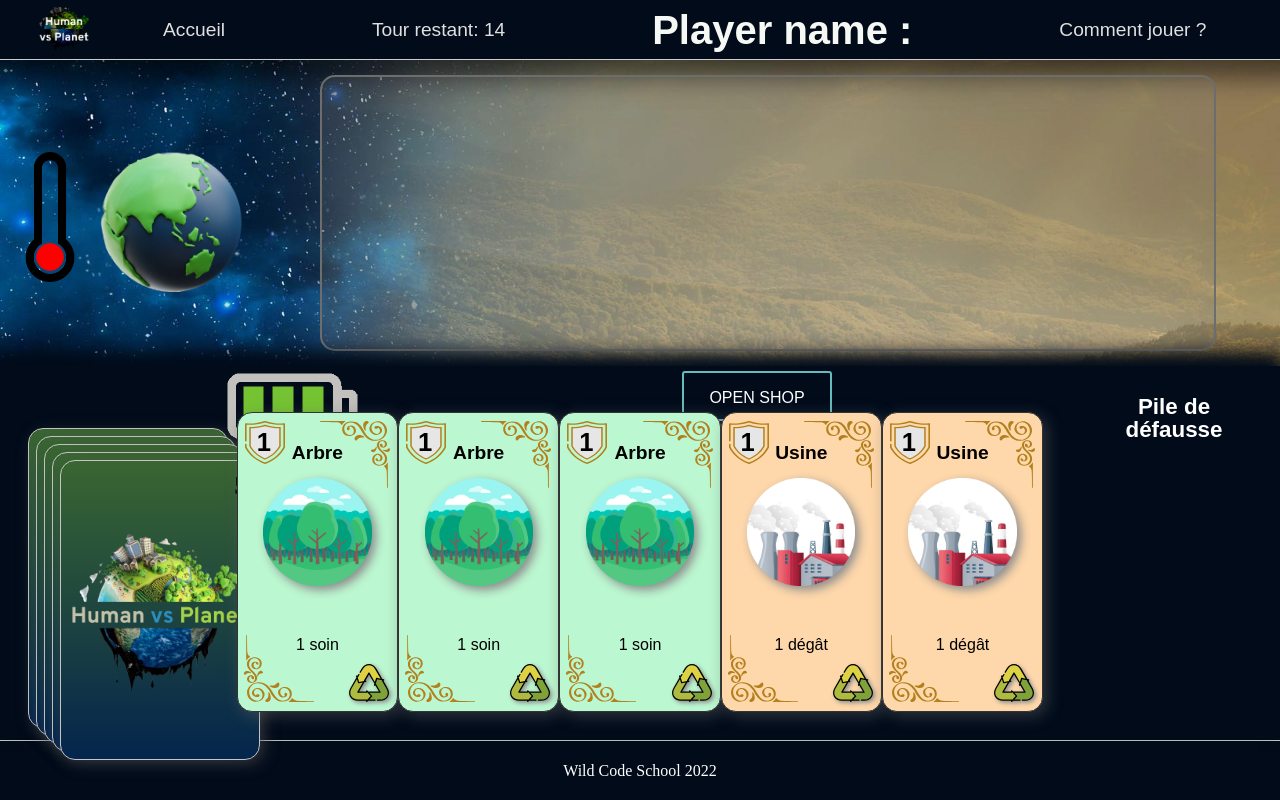
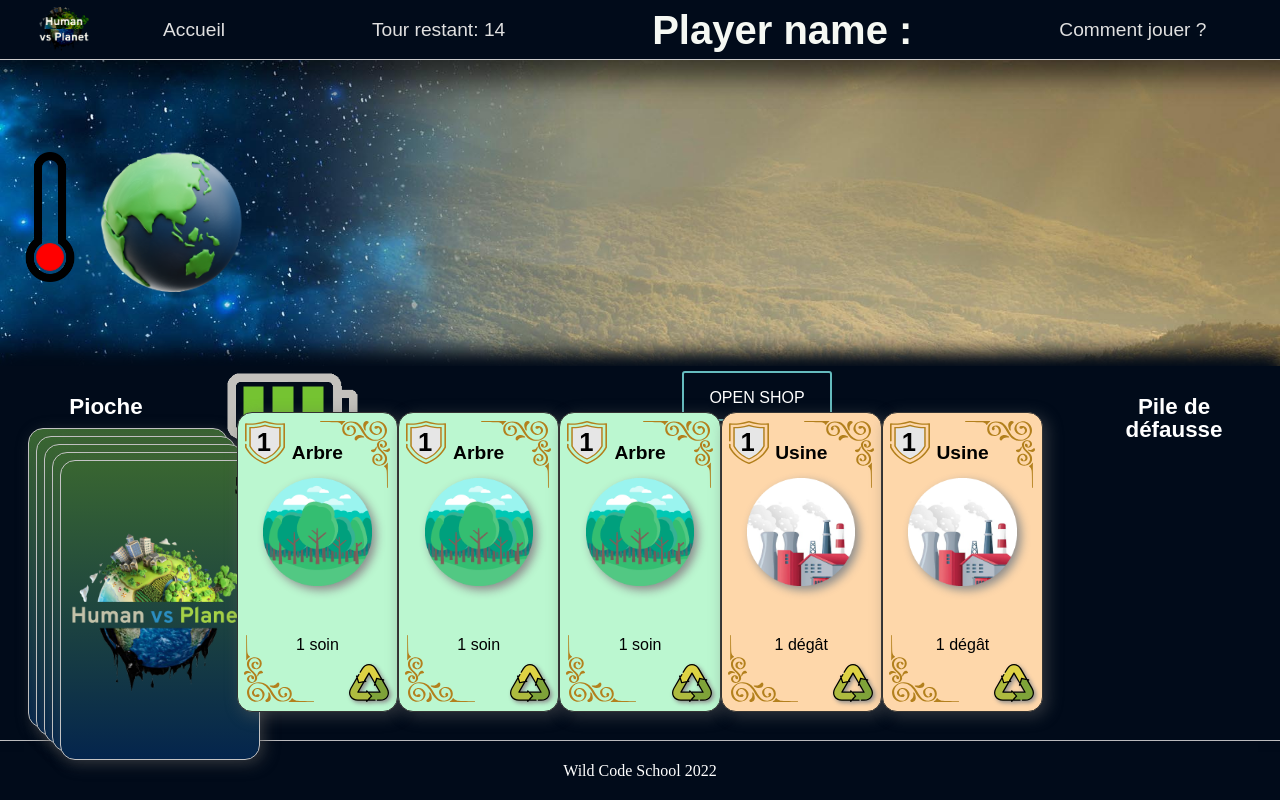
Before and after one commit to Zakari-B/WCS_First_Hackathon, a React (Create React App) app in the folder frontend/: page /Game in a window 1280 px wide. Built offline with nearby package versions, Linux system fonts and the light colour scheme.

Commit message:
stash pop

```diff
--- a/frontend/src/components/CardListModal.jsx
+++ b/frontend/src/components/CardListModal.jsx
@@ -4,12 +4,14 @@ import "../styles/Board.scss";
 import "../styles/Elements.scss";
 
 const CardListModal = ({ title, dataSet, openModal, setOpenModal }) => {
+  console.log("CardListModal", title);
+
   return (
     <>
+      <p className="pioche-txt">{title}</p>
       <div
-				className={`${openModal}
-				} w-screen h-screen absolute left-0 top-0 right-0 bottom-0 z-50 p-40 flex justify-center align-center cardListModal ${
-					title === "Pile de défausse" ? "translationLeft" : "translationUp"
+        className={`${openModal} w-screen h-screen absolute left-0 top-0 right-0 bottom-0 z-50 p-40 flex justify-center align-center cardListModal ${
+          title === "eifjezoi" ? "translationLeft" : "translationUp"
         }`}
       >
         <div
--- a/frontend/src/components/Shop.jsx
+++ b/frontend/src/components/Shop.jsx
@@ -41,7 +41,7 @@ const Shop = ({
   }, [cardsHand, cardsDiscard, cardsDrawPile]);
 
   return (
-    <div className="ShopDiv">
+    <div className={`ShopDiv ${shopOpen ? "ShopDiv-show" : ""}`}>
       {shopOpen
         ? choices &&
           choices.map((card) => (
--- a/frontend/src/styles/Game.scss
+++ b/frontend/src/styles/Game.scss
@@ -8,13 +8,11 @@
 
 .GameContainerUpper {
     display:flex;
-    // justify-content: center;
     height:50%;
     width:100%;
 }
 
 .EarthContainer {
-    // height:30%;
     min-width:25%;
 }
 
@@ -66,6 +64,23 @@
     background-color: rgba(119, 119, 119, 0.2);
     border: 2px solid rgb(109, 109, 109);
     border-radius: 15px;
+    filter: opacity(0);
+    transition: 0.3s filter ease-in-out;
+}
+
+.ShopDiv::before{
+    content:"select a new card...";
+    position:absolute;
+    top:0;
+    margin-top: 2.0vh;
+    font-size: 3.2vh;
+    font-weight: bold;
+    font-family: var(--font-family-text);
+    color:#444444
+}
+
+.ShopDiv-show {
+    filter: opacity(1);
 }
 
 .ShopCard {
```
Lines whose indentation alone changed are shown as unchanged.
